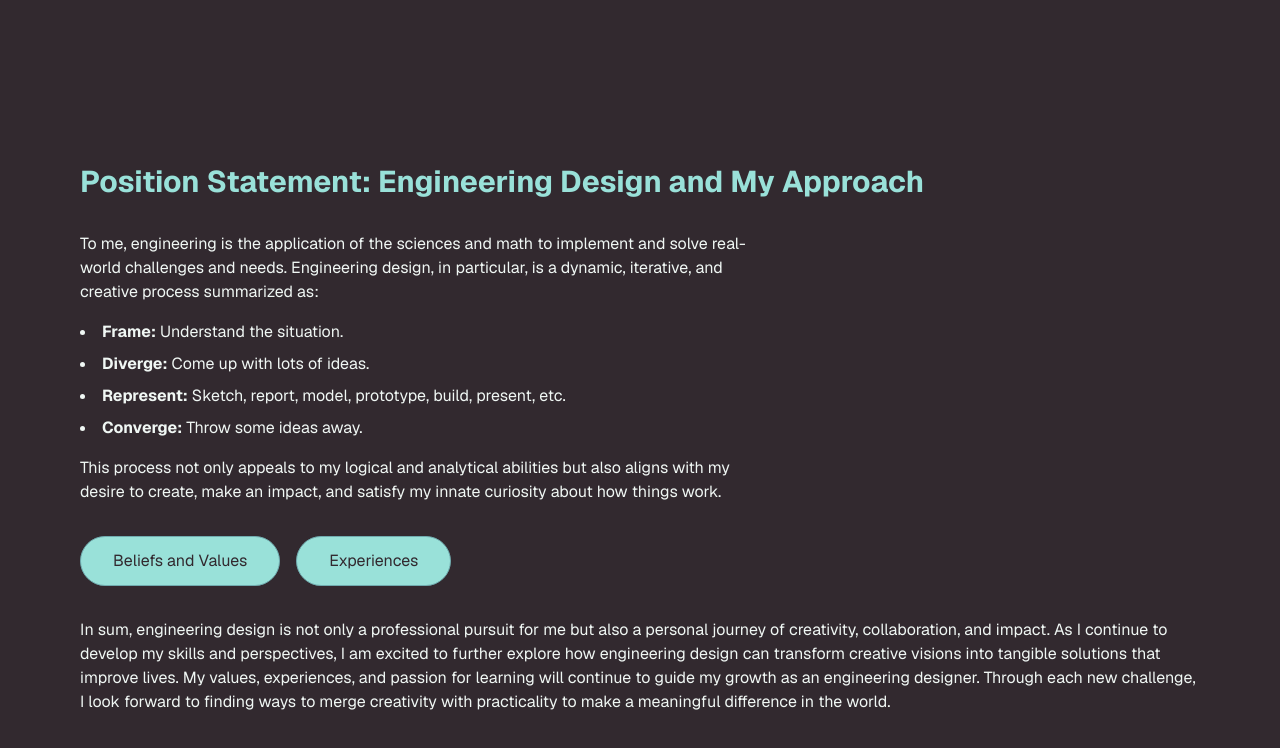
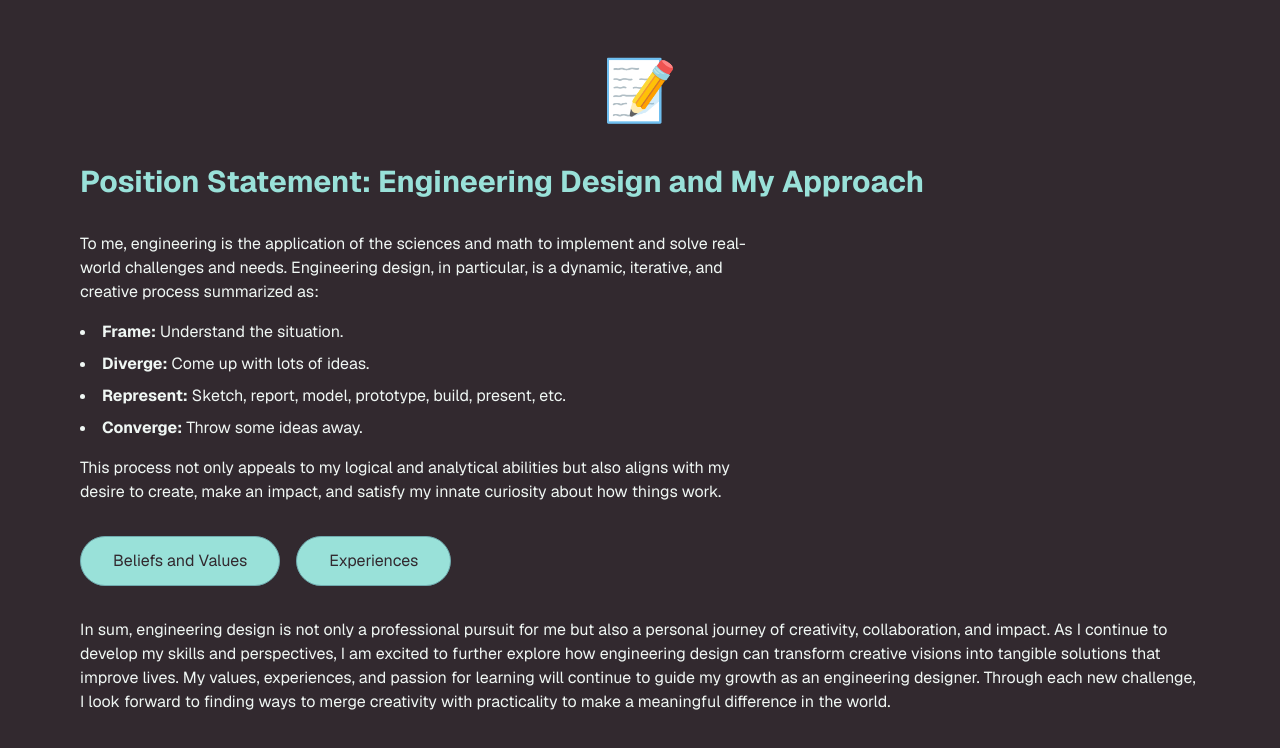
Before and after one commit to tin-martin/nextjs-boilerplate, a Next.js app: page / in a window 1280 px wide. Shown: the top 748 px of the page. Built offline with nearby package versions, Linux system fonts and the light colour scheme.

Commit message:
Update page.tsx

```diff
--- a/app/page.tsx
+++ b/app/page.tsx
@@ -3,6 +3,11 @@ import Link from "next/link";
 export default function Home() {
   return (
     <div className="grid grid-rows-[20px_1fr_20px] items-center justify-items-center min-h-screen p-8 pb-20 gap-16 sm:p-20 font-[family-name:var(--font-geist-sans)] bg-darkPurple text-offWhite">
+      {/* Rotating Emoji */}
+      <div className="text-6xl animate-spin-slow">
+        📝
+      </div>
+
       <main className="flex flex-col gap-8 row-start-2 items-center sm:items-start">
         <h1 className="text-2xl sm:text-3xl font-bold text-center sm:text-left text-mint">
           Position Statement: Engineering Design and My Approach
@@ -50,7 +55,6 @@ export default function Home() {
           In sum, engineering design is not only a professional pursuit for me but also a personal journey of creativity, collaboration, and impact. As I continue to develop my skills and perspectives, I am excited to further explore how engineering design can transform creative visions into tangible solutions that improve lives. My values, experiences, and passion for learning will continue to guide my growth as an engineering designer. Through each new challenge, I look forward to finding ways to merge creativity with practicality to make a meaningful difference in the world.
         </p>
       </main>
-
     </div>
   );
 }
```
Lines whose indentation alone changed are shown as unchanged.
